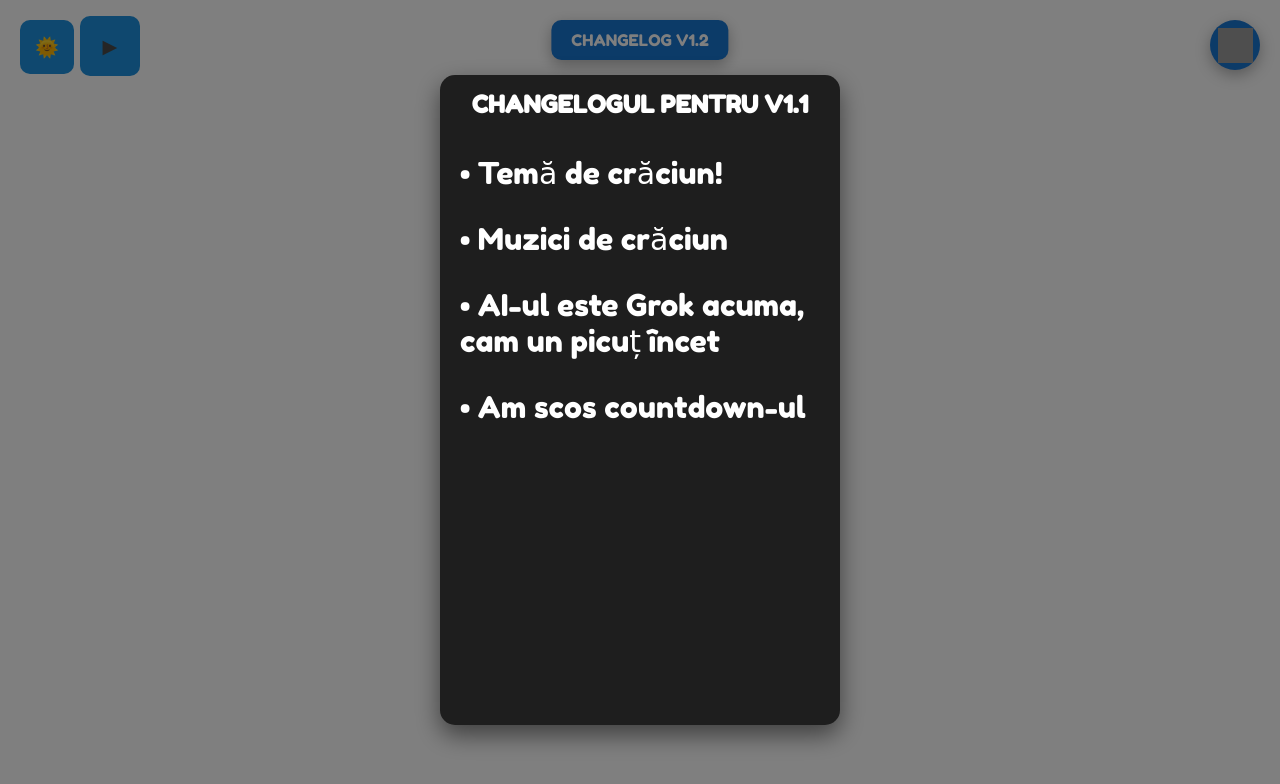
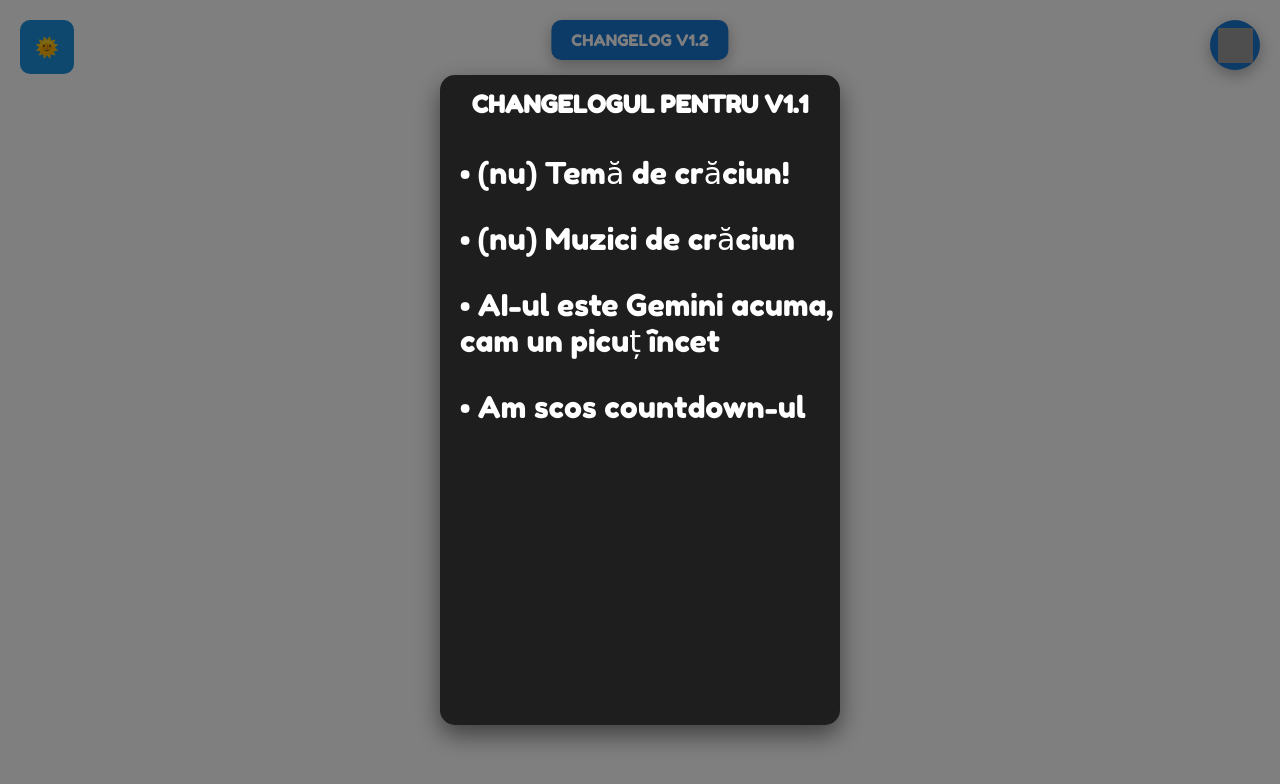
Before and after one commit to turkishtutel/normal-calculator, a plain HTML site: page index.html in a window 1280 px wide. Both pictures are taken after a click on the button "CHANGELOG V1.2". Drawn offline with Linux system fonts and the light colour scheme; grey boxes are pictures that could not be loaded; a web font is replaced by a local one.

Commit message:
Update changelog content in index.html

```diff
--- a/index.html
+++ b/index.html
@@ -8,8 +8,6 @@
 <link href="style.css" rel="stylesheet">
 </head>
 <body>
-<audio id="bgMusic" src="christmas.mp3" loop></audio>
-<button class="music" id="musictoggle">▶</button>
 
 <button id="changelogBtn" style="position: fixed; top: 20px; left: 50%; transform: translateX(-50%); z-index:1001;">CHANGELOG V1.2</button>
 
@@ -18,9 +16,9 @@
 <div class="changelog-frame" id="changelogFrame">
     <div class="changelog-header">CHANGELOGUL PENTRU V1.1</div>
     <div class="changelog-body">
-        <p style="padding-left: 20px; color: #fff; font: fredoka-one; font-size: 30px;">• Temă de crăciun! </p>
-        <p style="padding-left: 20px; color: #fff; font: fredoka-one; font-size: 30px;">• Muzici de crăciun </p>
-        <p style="padding-left: 20px; color: #fff; font: fredoka-one; font-size: 30px;">• AI-ul este Grok acuma, cam un picuț încet</p>
+        <p style="padding-left: 20px; color: #fff; font: fredoka-one; font-size: 30px;">• (nu) Temă de crăciun! </p>
+        <p style="padding-left: 20px; color: #fff; font: fredoka-one; font-size: 30px;">• (nu) Muzici de crăciun </p>
+        <p style="padding-left: 20px; color: #fff; font: fredoka-one; font-size: 30px;">• AI-ul este Gemini acuma, cam un picuț încet</p>
         <p style="padding-left: 20px; color: #fff; font: fredoka-one; font-size: 30px;">• Am scos countdown-ul</p>
     </div>
 </div>
```
